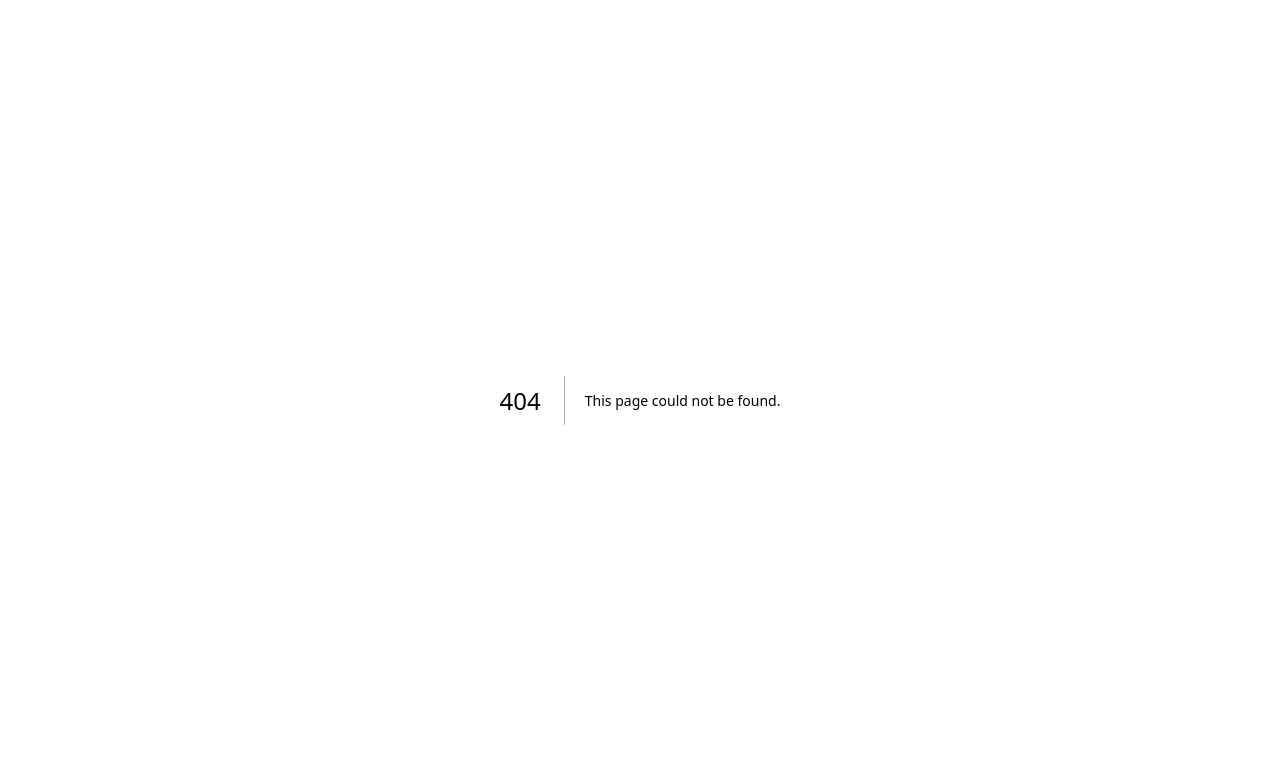
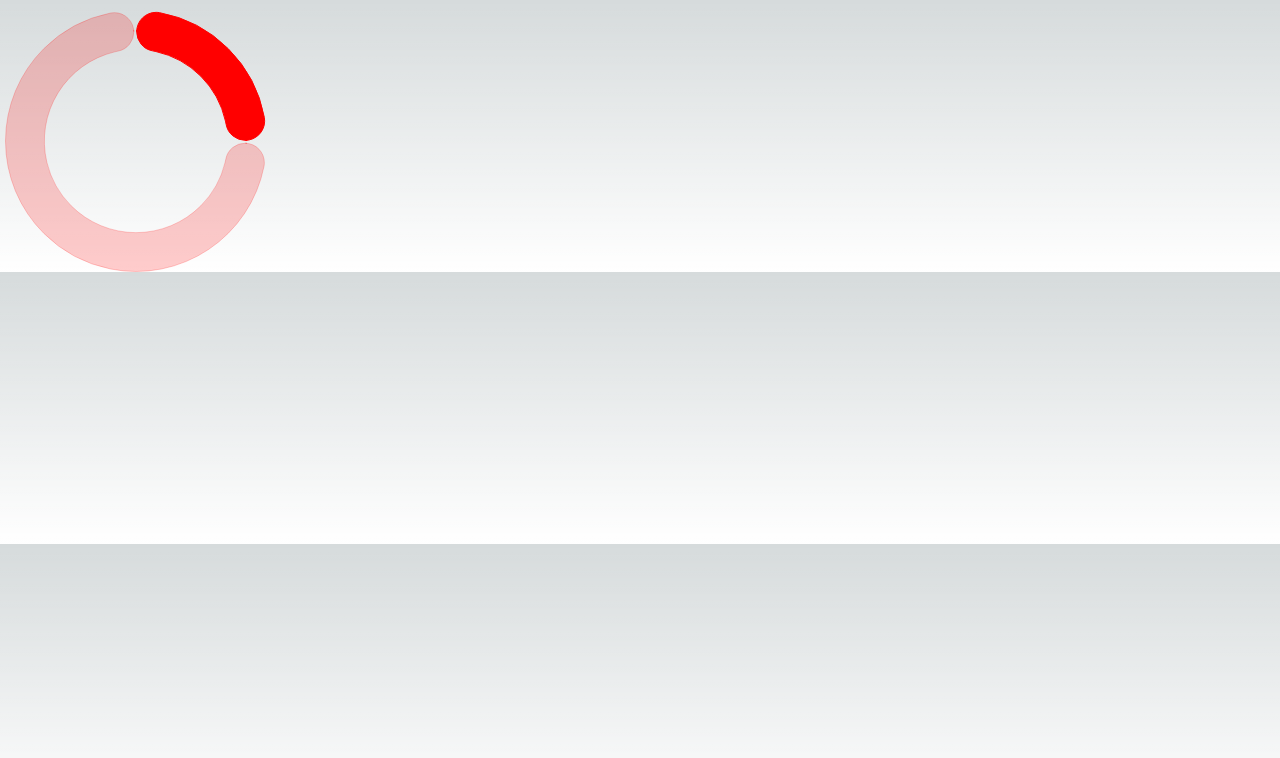
Before and after one commit to JasmineBabaYara/dashboard-demo-2, a Next.js app: page /donutchart in a window 1280 px wide. Before the commit this address had no page. Shown: the top 758 px of the page. Built offline with nearby package versions, Linux system fonts and the light colour scheme.

Commit message:
add donutchart

```diff
--- /dev/null
+++ b/app/donutchart/page.js
@@ -0,0 +1,44 @@
+import React from 'react';
+import { Chart as ChartJS, ArcElement, Tooltip, Legend } from 'chart.js';
+import { Doughnut } from 'react-chartjs-2';
+
+ChartJS.register(ArcElement, Tooltip, Legend);
+const options = {
+  plugins: {
+      title: {
+        display: true,
+        text: "Number of Visits",
+      },
+      legend: {
+        position: 'top',
+        align: 'center',
+        display:false,
+      }
+  },
+};
+
+export const data = {
+//   labels: ['Red', 'Blue', 'Yellow', ],
+  datasets: [
+    {
+      label: '%',
+      data: [25, 75],
+      backgroundColor: [
+        'red',
+        'rgba(330, 0, 1, 0.2)',
+      ],
+      borderColor: [
+        'red',
+        'rgba(330, 0, 1, 0.2)',
+      ],
+      borderWidth: 1,
+      cutout: '70%',
+      borderRadius: 50,
+      spacing: 2
+    },
+  ],
+};
+
+export default function App() {
+  return(<div className="h-[17rem]"><Doughnut data={data} /> </div>) ;
+}
```
